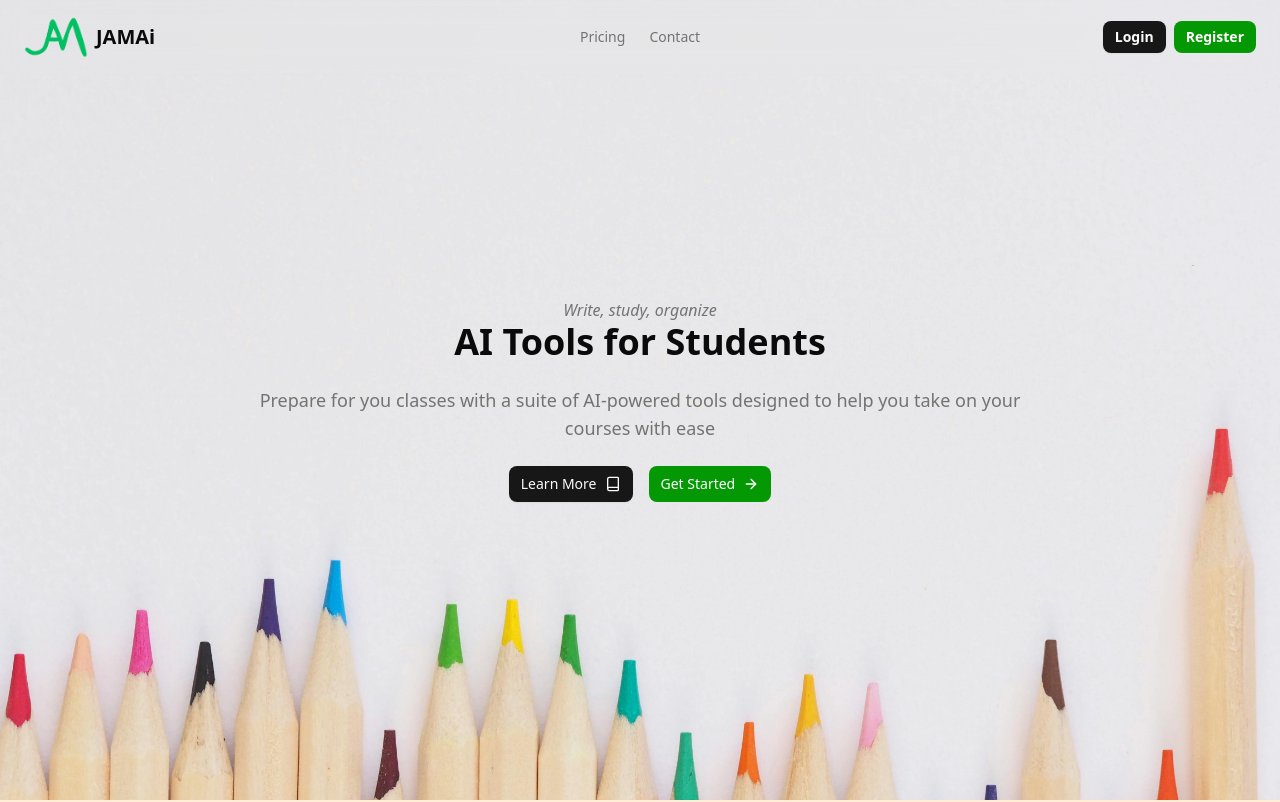
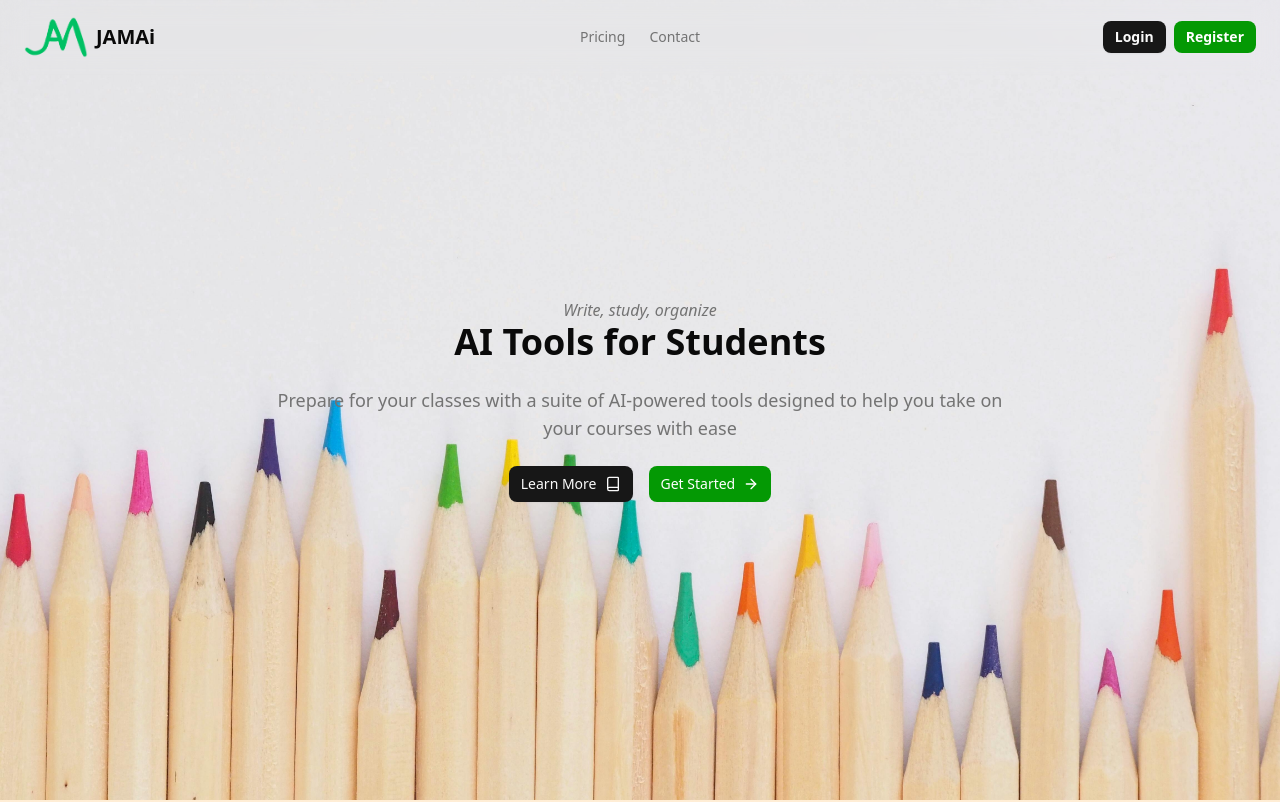
Before and after one commit to jam-ai3/main-site, a Next.js app: page / in a window 1280 px wide. Shown: the top 802 px of the page. Built offline with nearby package versions, Linux system fonts and the light colour scheme; no server answers.

Commit message:
fixed background image on home page and typo

```diff
--- a/src/app/_sections/hero.tsx
+++ b/src/app/_sections/hero.tsx
@@ -10,6 +10,8 @@ export default async function HeroSection() {
       style={{
         backgroundImage: "url('/hero-bg-3.jpg')",
         backgroundSize: "cover",
+        // start image at bottom
+        backgroundPositionY: "bottom",
       }}
     >
       <div className="flex flex-col gap-6 items-center">
@@ -18,7 +20,7 @@ export default async function HeroSection() {
         </p>
         <h1 className="text-4xl font-bold">AI Tools for Students</h1>
         <p className="text-muted-foreground text-lg max-w-3xl text-center">
-          Prepare for you classes with a suite of AI-powered tools designed to
+          Prepare for your classes with a suite of AI-powered tools designed to
           help you take on your courses with ease
         </p>
         <div className="flex gap-4">
```
